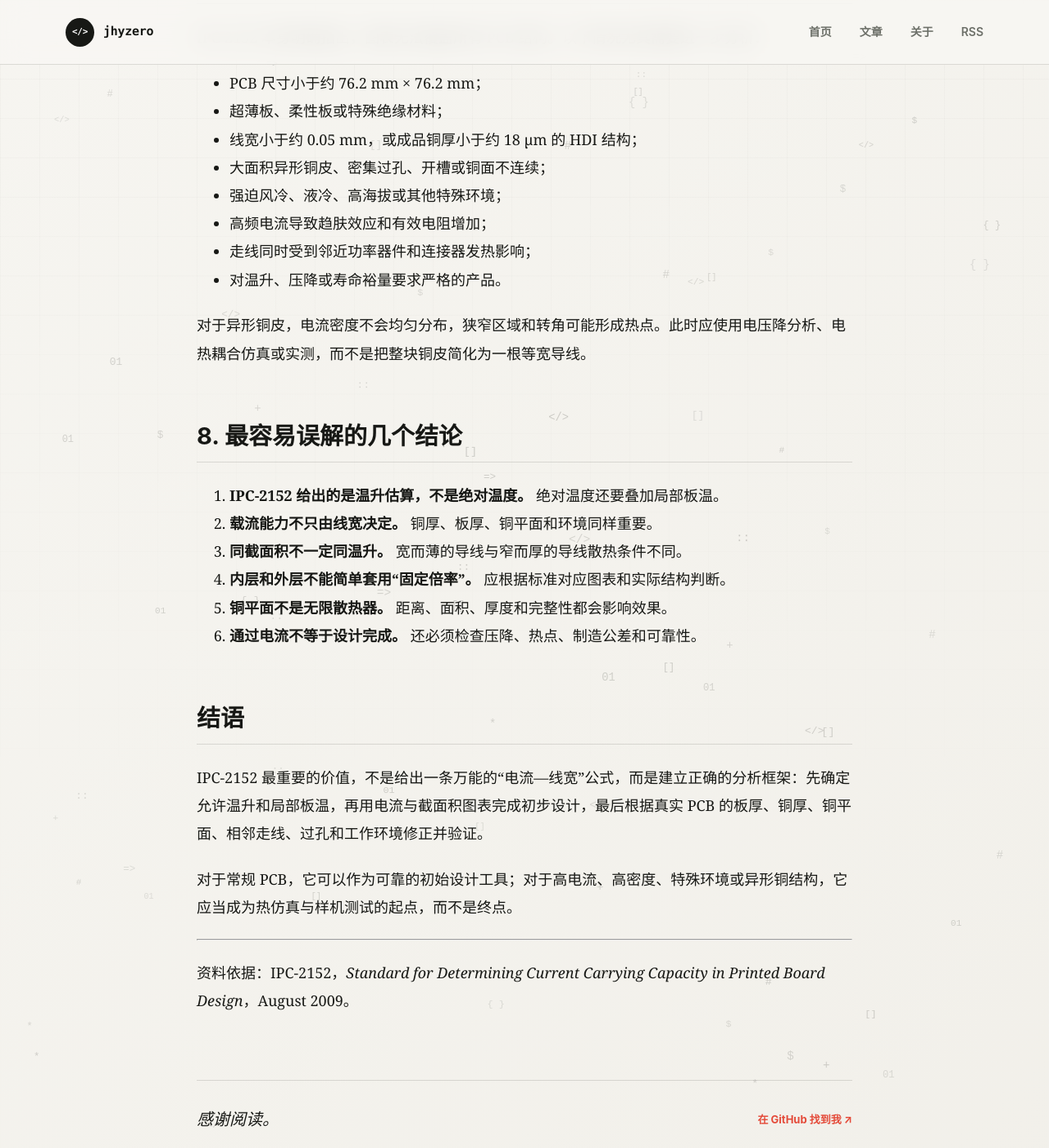
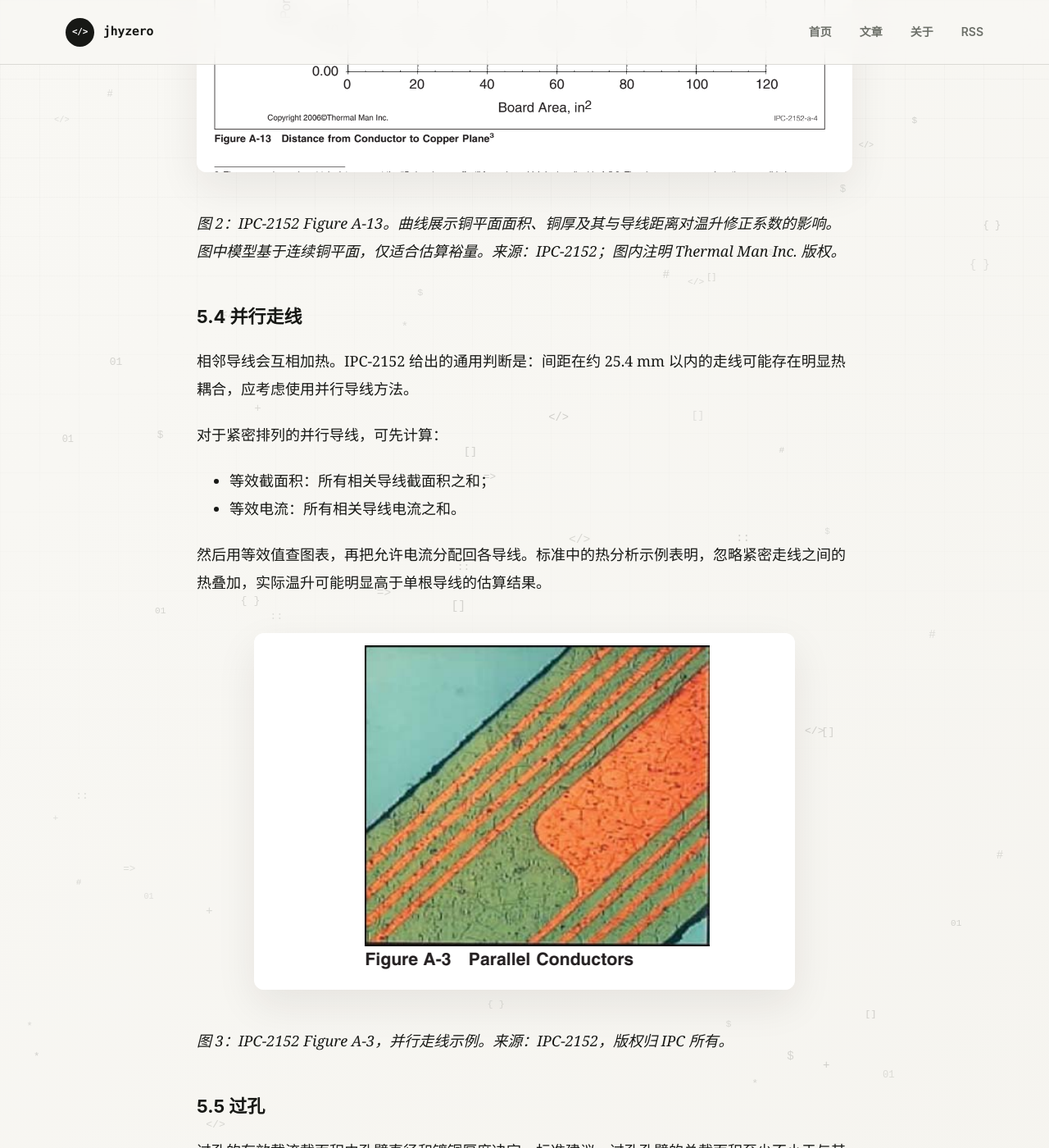
Before and after one commit to jhyzero/jhyzero.github.io, a Jekyll site: the page built from _posts/2026-10-20-ipc-2152-pcb-current-carrying-capacity-guide.md, in a window 1280 px wide and 1400 px high, scrolled down 6353 px. Shown: the whole window at 82% size. Built offline with Jekyll 4.4.1, drawn with Linux system fonts in a browser that asks for light colours; some of the changed text lies outside the part shown.

Commit message:
Add key IPC-2152 figures to summary

```diff
--- a/_posts/2026-10-20-ipc-2152-pcb-current-carrying-capacity-guide.md
+++ b/_posts/2026-10-20-ipc-2152-pcb-current-carrying-capacity-guide.md
@@ -10,7 +10,7 @@
 
 本文总结的是 **2009 年 8 月版 IPC-2152**。它提供的是工程估算与设计指导，不是“输入电流就能得到唯一线宽”的公式。实际温升还会受到板厚、铜厚、铜平面、材料、相邻走线、环境和元器件发热等因素影响。
 
-> 本文为标准学习笔记，不代替 IPC-2152 原文、产品规范、热分析或样机测试。标准图表受版权保护，本文不转载原图。
+> 本文为标准学习笔记，不代替 IPC-2152 原文、产品规范、热分析或样机测试。文中仅节选少量与解读直接相关的原图，版权归原权利人所有。
 
 ## 1. IPC-2152 解决什么问题
 
@@ -66,6 +66,10 @@
 
 Figure 5-1 是适用于内外层导线及各种环境的通用图表，结果可靠但较为保守。标准正文随后给出静止空气和真空环境的细化图表，用于设计空间受限、需要减小导线尺寸的场合。
 
+![IPC-2152 Figure 5-1 内外层导线通用载流曲线](/assets/images/ipc-2152/figure-5-1-universal-chart.png)
+
+*图 1：IPC-2152 Figure 5-1。上半部分用于由截面积和铜厚换算线宽，下半部分描述电流、截面积与温升的关系。来源：IPC-2152，版权归 IPC 所有。*
+
 标准中的示例为：持续电流 5 A、允许温升 10 ℃时，先由通用图表得到约 400 sq-mil 的截面积，再按 1 oz 铜厚换算出约 0.30 in，也就是约 7.62 mm 的宽度。这个结果来自保守图表，不能脱离图表的基准条件理解为所有 PCB 的固定答案。
 
 ## 4. 图表背后的基准条件
@@ -118,6 +122,10 @@
 
 标准建议把铜平面的作用用于评估设计裕量，而不是依靠理想化平面去缩小基础导线尺寸。其平面修正模型假设铜面连续完整，实际大量打孔的平面可能达不到同样效果。
 
+![IPC-2152 Figure A-13 导线与铜平面距离对温升的影响](/assets/images/ipc-2152/figure-a-13-copper-plane.png)
+
+*图 2：IPC-2152 Figure A-13。曲线展示铜平面面积、铜厚及其与导线距离对温升修正系数的影响。图中模型基于连续铜平面，仅适合估算裕量。来源：IPC-2152；图内注明 Thermal Man Inc. 版权。*
+
 ### 5.4 并行走线
 
 相邻导线会互相加热。IPC-2152 给出的通用判断是：间距在约 25.4 mm 以内的走线可能存在明显热耦合，应考虑使用并行导线方法。
@@ -129,11 +137,19 @@
 
 然后用等效值查图表，再把允许电流分配回各导线。标准中的热分析示例表明，忽略紧密走线之间的热叠加，实际温升可能明显高于单根导线的估算结果。
 
+![IPC-2152 Figure A-3 并行导线示例](/assets/images/ipc-2152/figure-a-3-parallel-conductors.png)
+
+*图 3：IPC-2152 Figure A-3，并行走线示例。来源：IPC-2152，版权归 IPC 所有。*
+
 ### 5.5 过孔
 
 过孔的有效载流截面积由孔壁直径和镀铜厚度决定。标准建议，过孔孔壁的总截面积至少不小于与其连接的导线截面积；单个过孔不足时，应使用多个过孔分担电流。
 
 如果过孔连接到大面积铜平面，平面会帮助导热，过孔温度可能低于相连导线。但过孔数量仍应同时满足载流、压降、制造公差和可靠性要求。
+
+![IPC-2152 Figure A-11 过孔截面积](/assets/images/ipc-2152/figure-a-11-via-area.png)
+
+*图 4：IPC-2152 Figure A-11。过孔载流截面积由外径、内径及孔壁镀铜厚度决定。来源：IPC-2152，版权归 IPC 所有。*
 
 ### 5.6 环境
 
```
Also changed, not shown: assets/images/ipc-2152/figure-5-1-universal-chart.png (added), assets/images/ipc-2152/figure-a-11-via-area.png (added), assets/images/ipc-2152/figure-a-13-copper-plane.png (added), assets/images/ipc-2152/figure-a-3-parallel-conductors.png (added).
